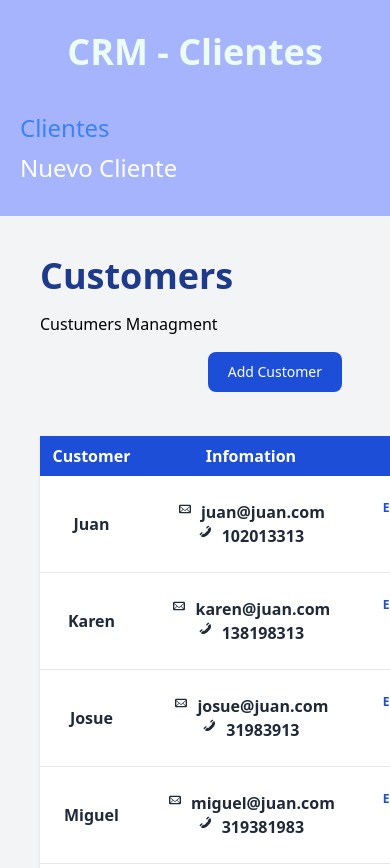
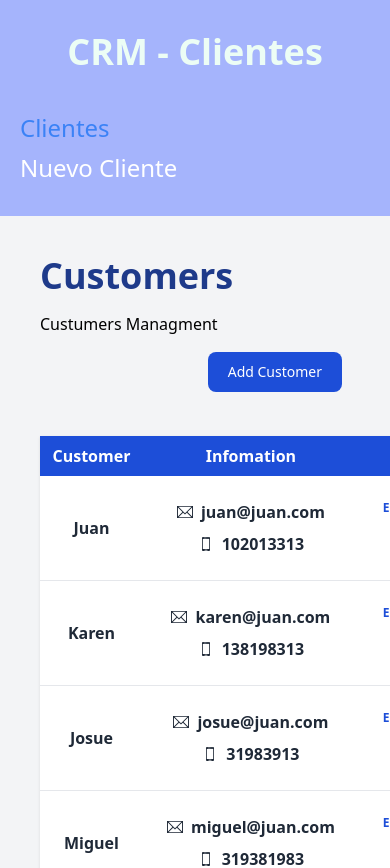
Before and after one commit to miguel8arivera/client-managment, a React (Vite) app: page / in a window 390 px wide. Shown: the top 868 px of the page. Built offline with nearby package versions, Linux system fonts and the light colour scheme.

Commit message:
Customer.tsx file modificated in react icon- email-phone

```diff
--- a/src/components/Customer.tsx
+++ b/src/components/Customer.tsx
@@ -1,5 +1,7 @@
 import { FC } from 'react';
-import { TiMail, TiPhone } from 'react-icons/ti';
+
+import { TfiEmail } from 'react-icons/tfi';
+import { GiSmartphone } from 'react-icons/gi';
 
 const Customer: FC = function ({ customer }) {
   const { name, company, email, id, phone } = customer;
@@ -9,14 +11,14 @@ const Customer: FC = function ({ customer }) {
         <p className="text-1xl text-gray-800 font-semibold">{name}</p>
       </td>
       <td className="p-6 text-center">
-        <p className="text-gray-600 ">
+        <p className="text-gray-600 mb-2 ">
           <span className=" flex flex-row justify-center  text-gray-800  font-semibold">
-            <TiMail className="mr-2" /> {email}
+            <TfiEmail className="mr-2 mt-1" /> {email}
           </span>
         </p>
         <p className="text-gray-600 ">
           <span className="flex flex-row justify-center text-gray-800 uppercase font-semibold">
-            <TiPhone className="mr-2" /> {phone}
+            <GiSmartphone className="mr-2 mt-1" /> {phone}
           </span>
         </p>
       </td>
```
